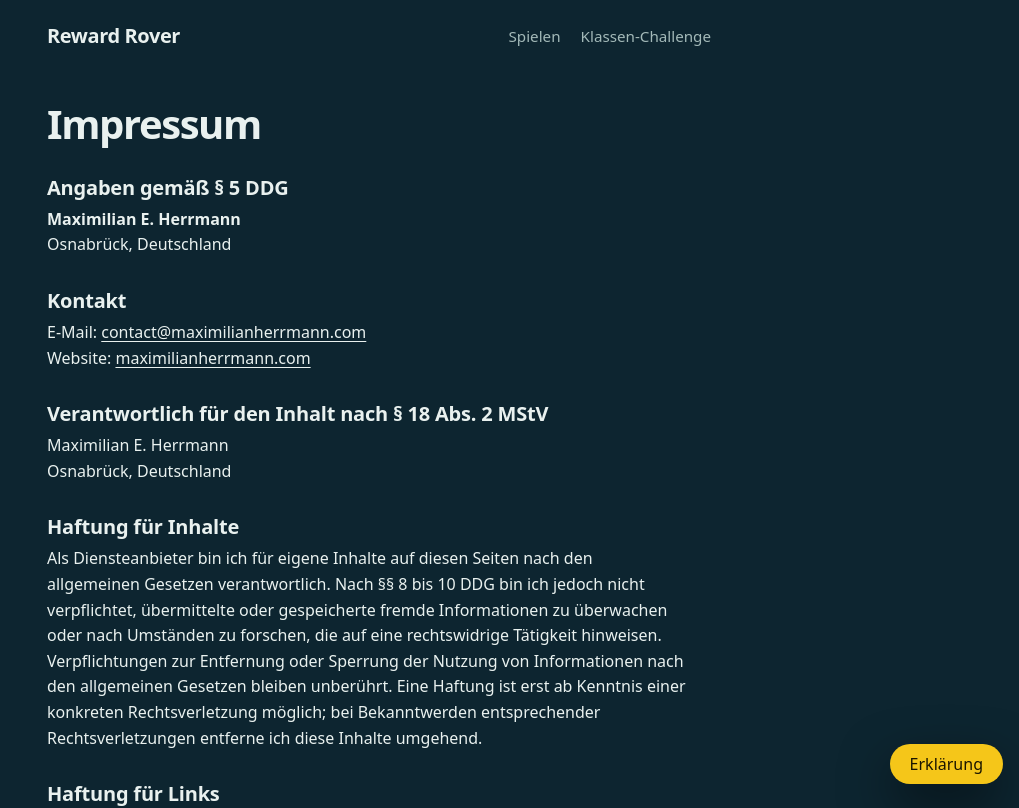
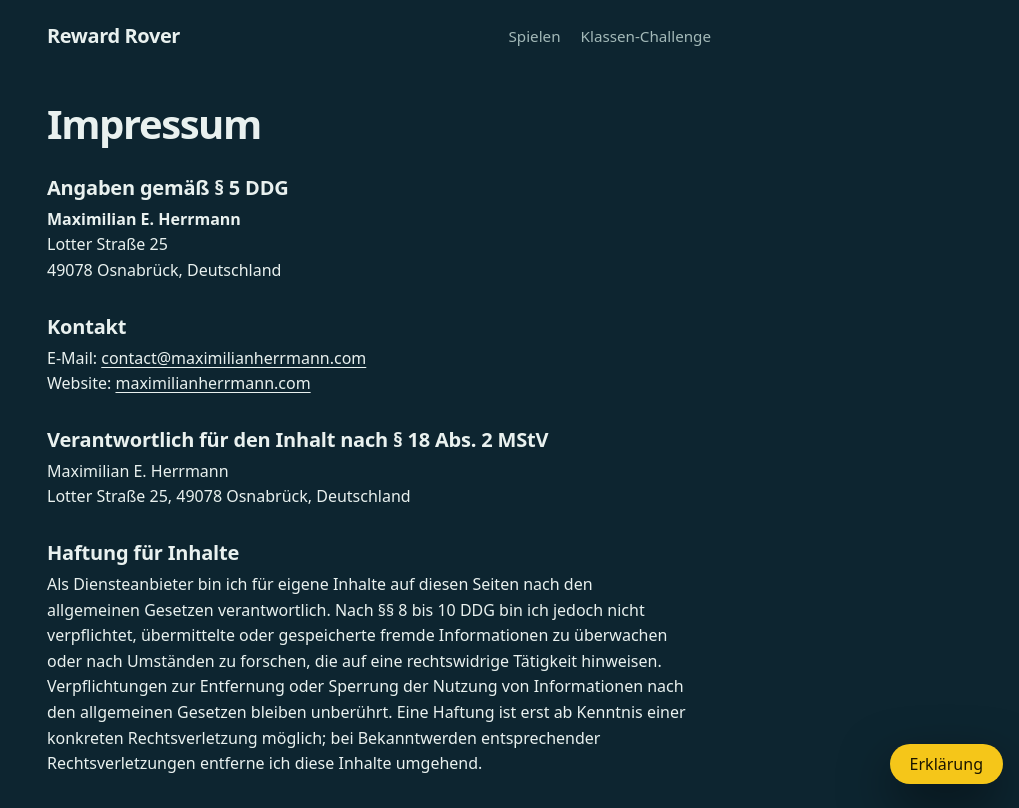
Before and after one commit to maaxhe/reward-rover-playground, a React (Vite) app: page /impressum in a window 1280 px wide. Shown: the top 808 px of the page, without its empty margins (261-1280 px from the left). Built offline with nearby package versions, Linux system fonts and the light colour scheme.

Commit message:
Impressum und Datenschutz: vollständige Anschrift
Co-Authored-By: Claude Opus 5.5 <noreply@anthropic.com>
Claude-Session: https://claude.ai/code/session_01KtpUc1YJv2ArMJaHGwV3UV

```diff
--- a/src/pages/Datenschutz.tsx
+++ b/src/pages/Datenschutz.tsx
@@ -30,7 +30,7 @@ const Datenschutz = () => {
 
           <h2 className="legal-h">1. Wer verantwortlich ist</h2>
           <p>
-            Maximilian E. Herrmann, Osnabrück, Deutschland
+            Maximilian E. Herrmann, Lotter Straße 25, 49078 Osnabrück, Deutschland
             <br />
             E-Mail: <a href="mailto:contact@maximilianherrmann.com">contact@maximilianherrmann.com</a>
           </p>
--- a/src/pages/Impressum.tsx
+++ b/src/pages/Impressum.tsx
@@ -4,14 +4,12 @@ import "@fontsource-variable/bricolage-grotesque";
 import "./landing.css";
 
 /**
- * Provider details (§ 5 DDG). Name, place and e-mail are taken from the existing imprint on
- * maximilianherrmann.com/impressum.html. A street address is legally expected as well:
- * fill `street` in and it appears.
+ * Provider details (§ 5 DDG), same as the imprint on maximilianherrmann.com/impressum.html.
  */
 const PROVIDER = {
   name: "Maximilian E. Herrmann",
-  street: "", // e.g. "Musterstraße 1" — leave empty until filled in
-  city: "Osnabrück, Deutschland",
+  street: "Lotter Straße 25",
+  city: "49078 Osnabrück, Deutschland",
   email: "contact@maximilianherrmann.com",
   site: "maximilianherrmann.com",
 };
@@ -59,7 +57,7 @@ const Impressum = () => {
           <p>
             {PROVIDER.name}
             <br />
-            {PROVIDER.city}
+            {PROVIDER.street}, {PROVIDER.city}
           </p>
 
           <h2 className="legal-h">Haftung für Inhalte</h2>
```
